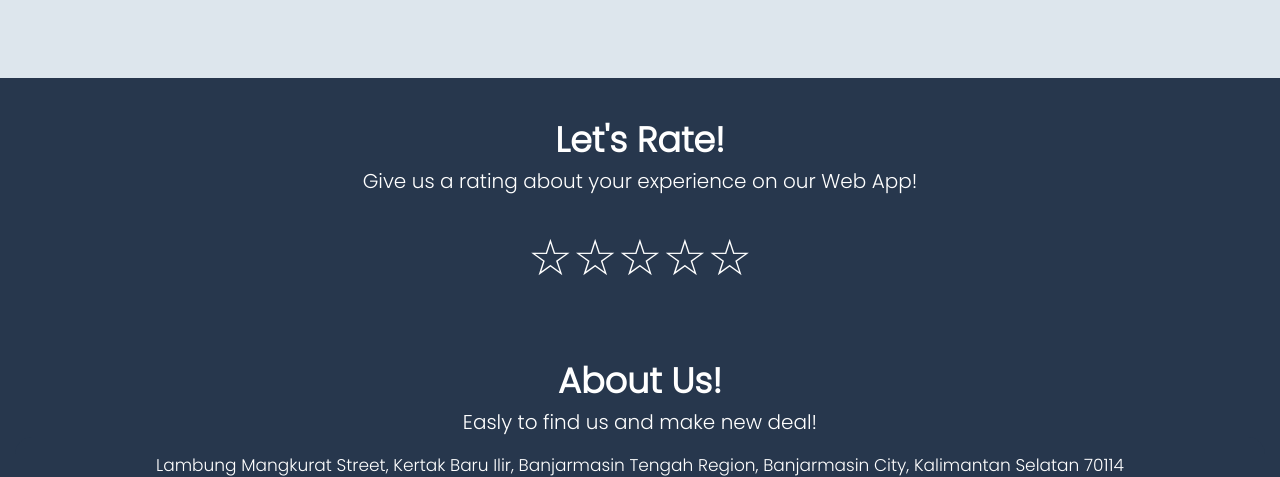
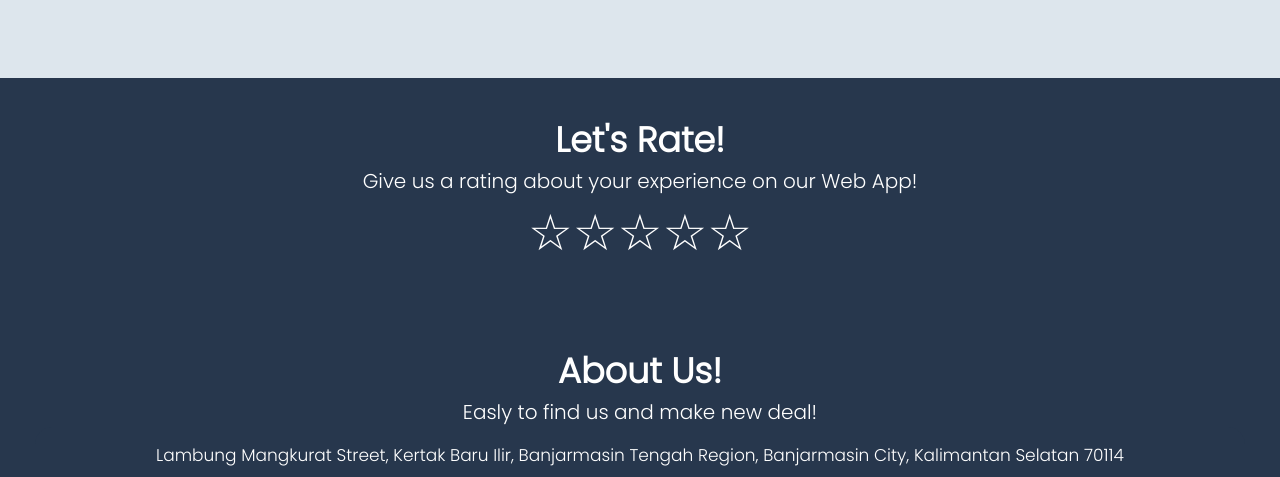
Before and after one commit to revou-fsse-3/milestone-1-meirthmh777, a plain HTML site: page index.html in a window 1280 px wide. Shown: the part 6355-6832 px from the top of the page. Drawn offline with Linux system fonts and the light colour scheme.

Commit message:
Day 4 Additional

```diff
--- a/index.html
+++ b/index.html
@@ -248,7 +248,7 @@
     <footer id="aboutus">
         <section class="ratingform">
             <h2>Let's Rate!</h2>
-            <p>Give us a rating about your experience on our Web App!</p><br>
+            <p>Give us a rating about your experience on our Web App!</p>
             <div class="ratinglabel">
                 <input type="radio" name="rating" id="rating5" data-idx="4" hidden>
                 <label for="rating5"><span>Very Satisfied</span></label>
--- a/style-footer.css
+++ b/style-footer.css
@@ -66,7 +66,7 @@
 
 .address {
     background-color: var(--quaternary-color);
-    padding: 15px;
+    padding: 30px 35px 20px 35px;
     justify-content: center;
     text-align: center;
     color: #ffffff;
```
